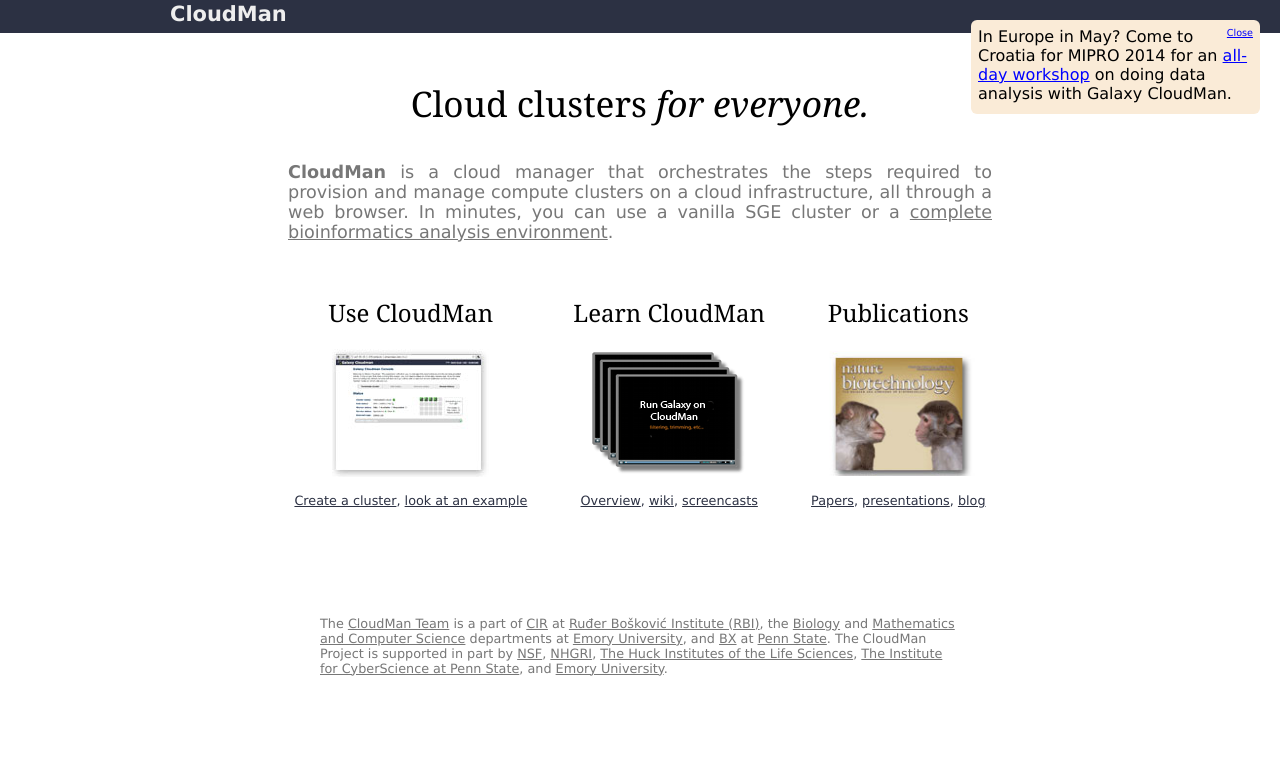
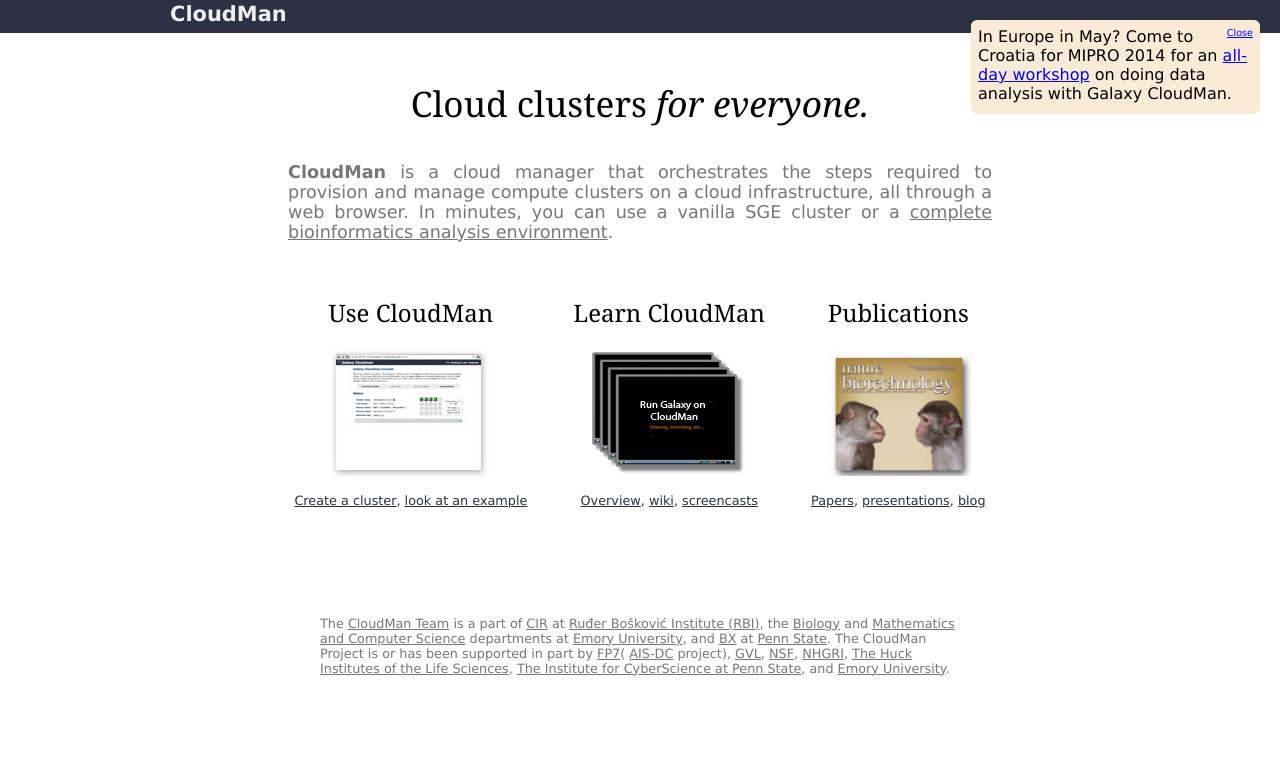
Before and after one commit to afgane/usecloudman, a Django app: template usecloudman/templates/index.html in a window 1280 px wide. Shown: the top 780 px of the page. Run offline with Django 3.2, Linux system fonts and the light colour scheme; the template is opened without the code that fills it, so the values that code supplies are empty; parts of the project's set-up code (start-up, migrations or seed data) failed here and were passed over; some libraries are stand-ins or nearby versions.

Commit message:
Update support text

```diff
--- a/usecloudman/templates/index.html
+++ b/usecloudman/templates/index.html
@@ -95,7 +95,10 @@
           Biology</a> and <a href="http://www.mathcs.emory.edu/">Mathematics and Computer Science</a>
           departments at <a href="http://www.emory.edu/">Emory University</a>, and
           <a href="http://www.bx.psu.edu/">BX</a> at <a href="http://www.psu.edu/"> Penn State</a>.
-          The CloudMan Project is supported in part by
+          The CloudMan Project is or has been supported in part by
+          <a href="http://cordis.europa.eu/fp7/home_en.html">FP7</a>(
+          <a href="http://ais-dc.irb.hr">AIS-DC</a> project),
+          <a href="https://genome.edu.au">GVL</a>,
           <a href="http://www.nsf.gov/">NSF</a>, <a href="http://www.genome.gov/">NHGRI</a>,
           <a href="http://www.huck.psu.edu/">The Huck Institutes of the Life Sciences</a>,
           <a href="http://www.ics.psu.edu/">The Institute for CyberScience at Penn State</a>,
```
